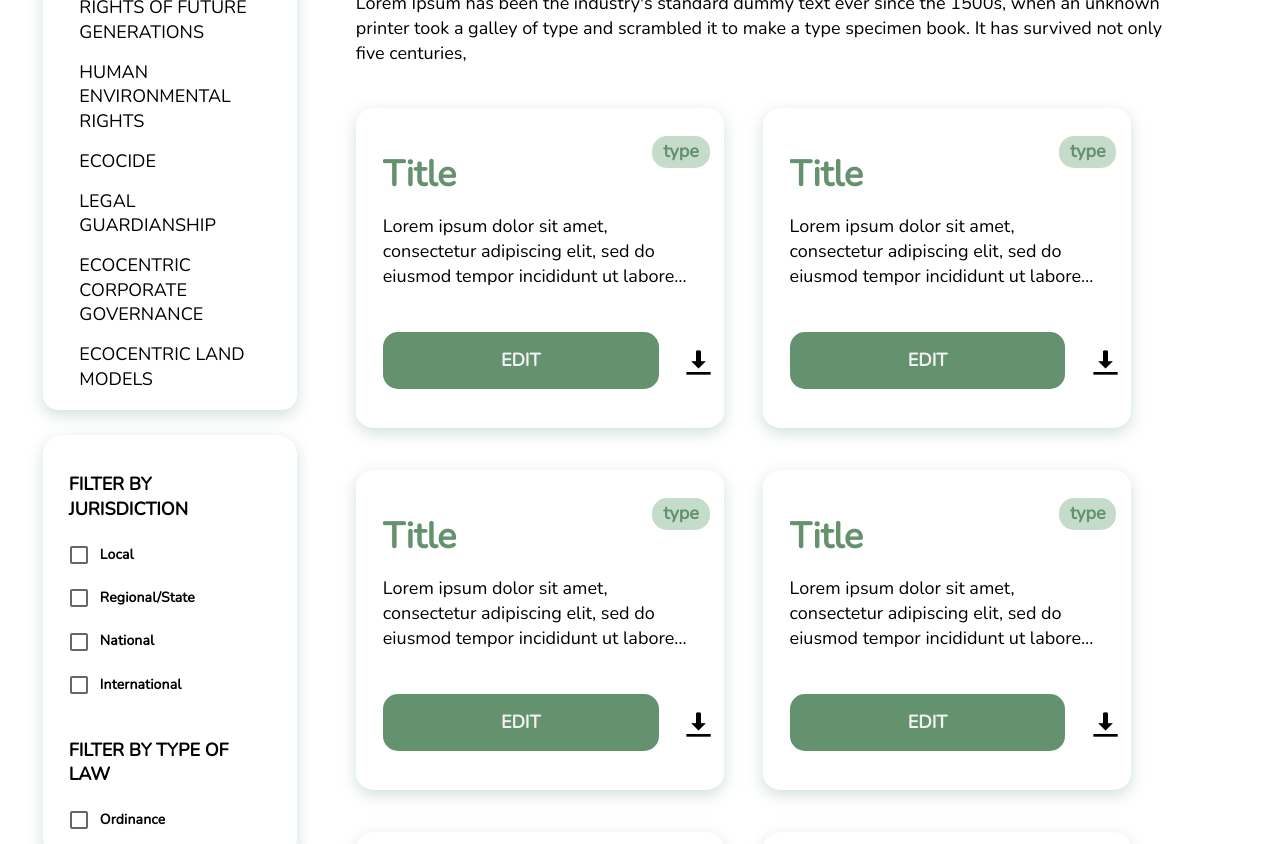
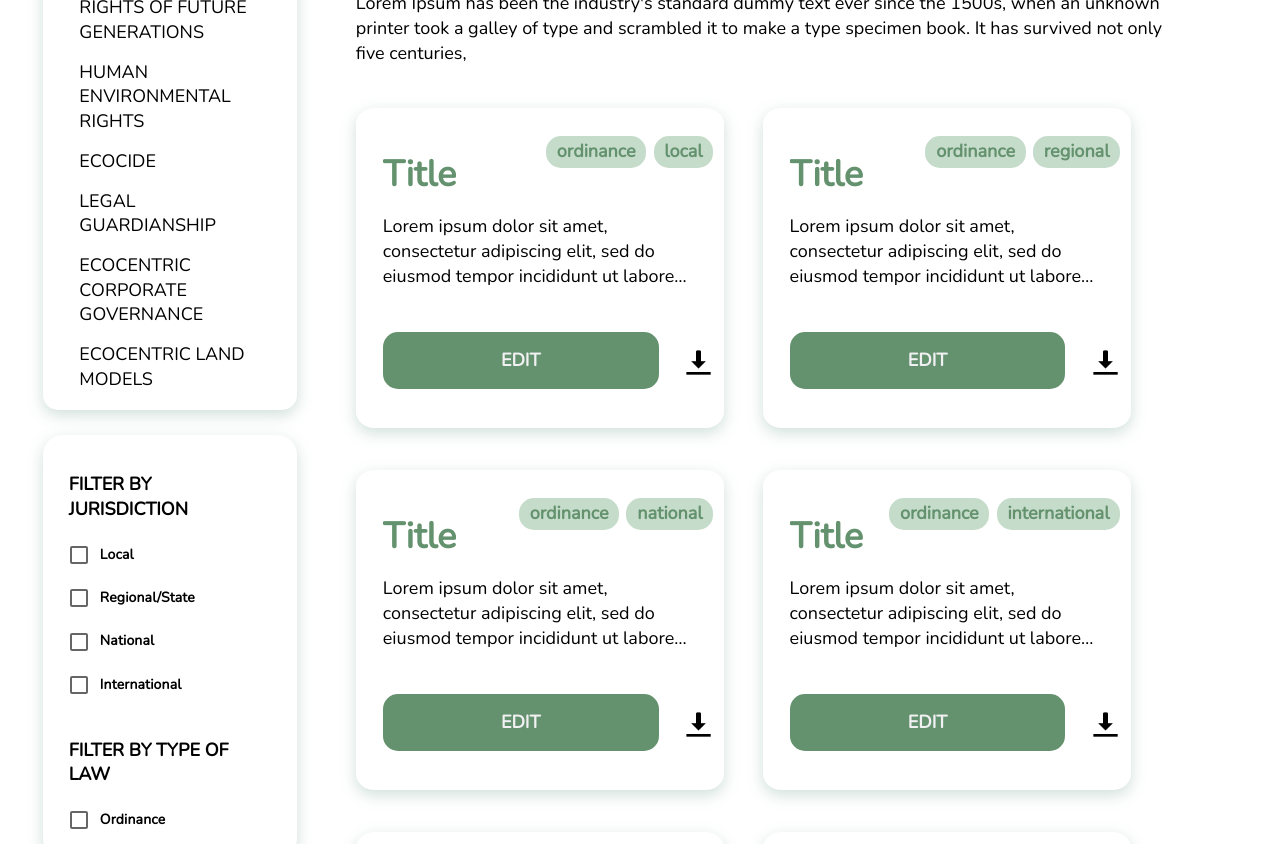
Before and after one commit to cornellh4i/earth-law-center, a React (Create React App) app in the folder client/: page /laws in a window 1280 px wide. Shown: the part 660-1504 px from the top of the page. Built offline with nearby package versions, Linux system fonts and the light colour scheme.

Commit message:
updated tags to render law and jurisdiction

```diff
--- a/client/src/components/Button/Button.css
+++ b/client/src/components/Button/Button.css
@@ -104,8 +104,8 @@
   border-radius: 15px;
   border: none;
   color: #64926E;
-  margin-left: 80%;
   margin-top: 1%;
+  margin-left: 2%;
   font-family: 'Nunito';
   font-style: normal;
   font-weight: 700;
--- a/client/src/components/TemplateCard/TemplateCard.css
+++ b/client/src/components/TemplateCard/TemplateCard.css
@@ -97,3 +97,11 @@
     border-color: #59705F;
     margin-right: 0;
 }
+
+.tag-container{
+    display: flex;
+    flex-direction: row;
+    width: 100%;
+    justify-content: flex-end;
+    margin-left: -3%;
+}
--- a/client/src/components/TemplateCard/TemplateCard.jsx
+++ b/client/src/components/TemplateCard/TemplateCard.jsx
@@ -13,12 +13,12 @@ import downloadbtn from './assets/download-btn.png';
 
 const TemplateCard = (props) => {
   const filters = {
-    local: props.jurisdiction == "local",
-    regional: props.jurisdiction == "regional",
-    national: props.jurisdiction == "national",
-    international: props.jurisdiction == "international",
-    ordinance: props.law == "ordinance",
-    resolution: props.law == "resolution",
+    local: props.jurisdiction === "local",
+    regional: props.jurisdiction === "regional",
+    national: props.jurisdiction === "national",
+    international: props.jurisdiction === "international",
+    ordinance: props.law === "ordinance",
+    resolution: props.law === "resolution",
   };
 
   var matchlaw = false;
@@ -40,8 +40,6 @@ const TemplateCard = (props) => {
 
     console.log(props.currentFilter);
   if(!(matchlaw && matchordinance)){
-    console.log(matchlaw + "" + matchordinance);
-
     return null;
   }
 
@@ -68,7 +66,12 @@ const TemplateCard = (props) => {
   }
   return (
     <div className='card-container'>
-      {props.letter ? <></> : <Button css='card-type-btn' text={props.type}></Button>}
+      {props.letter ? <></> :
+        <div className='tag-container'>
+          <Button css='card-type-btn' text={props.law}></Button>
+          <Button css='card-type-btn' text={props.jurisdiction}></Button>
+        </div>
+        }
       {card_content}
       <div className='card-btn-container'>
         <Button css='card-edit-btn' onClick={props.edit} text="EDIT"></Button>
```
